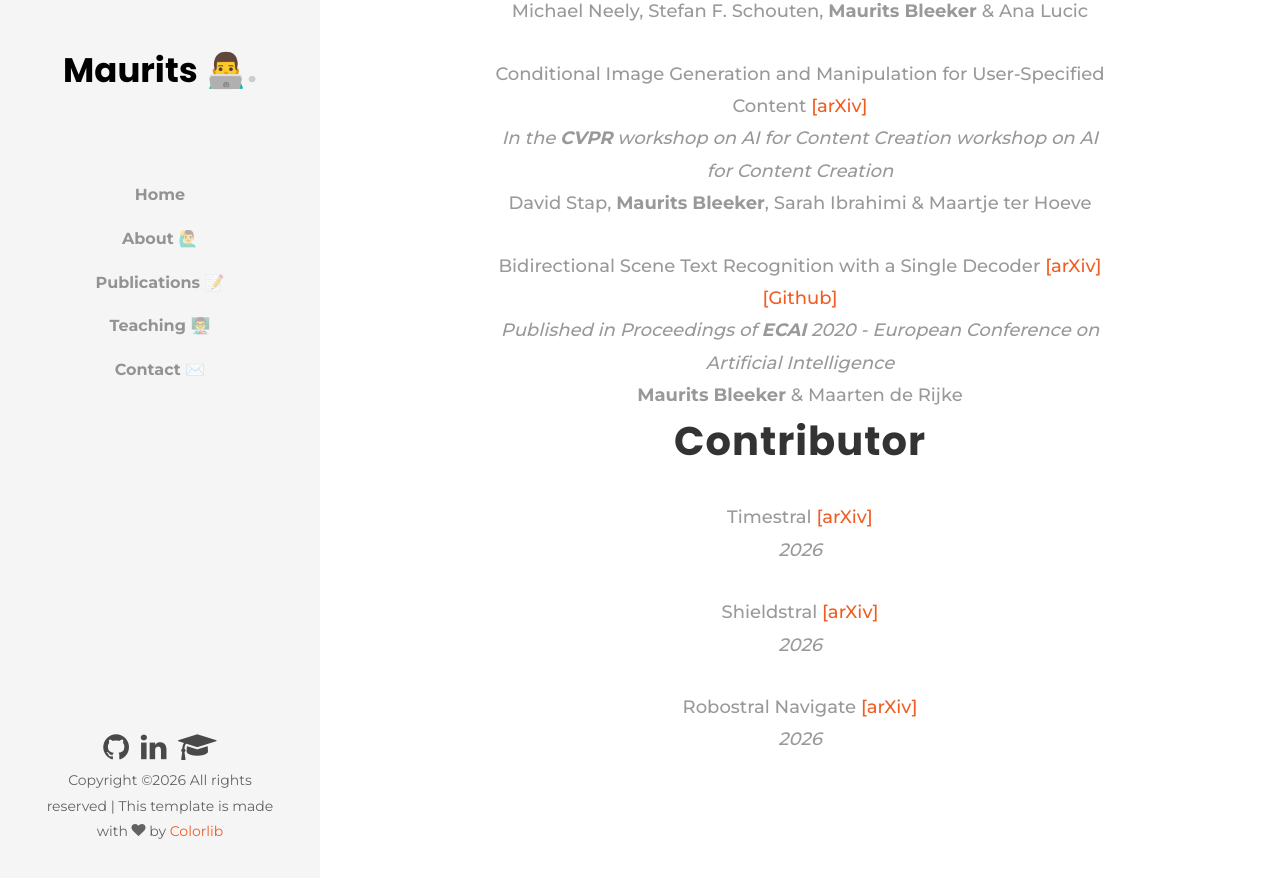
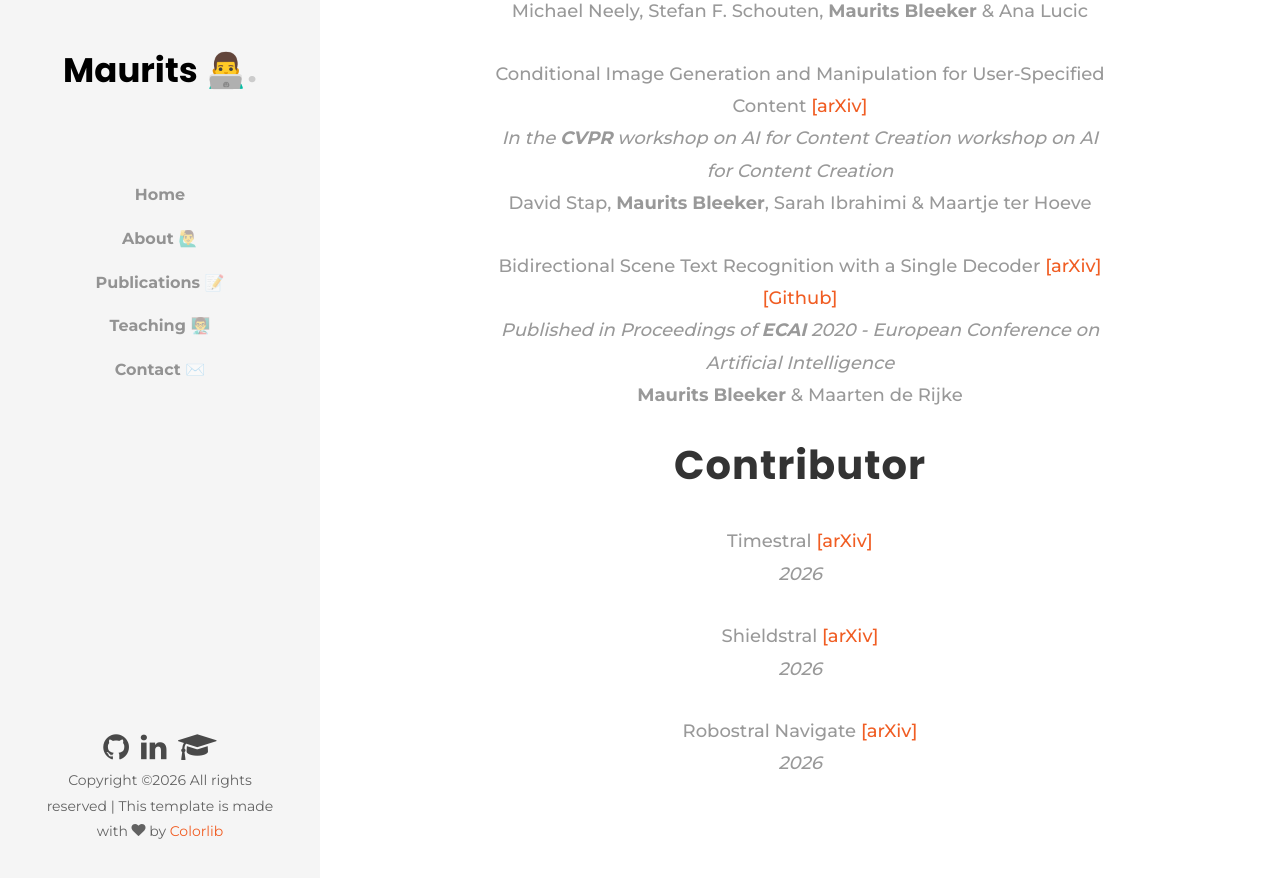
Before and after one commit to MauritsBleeker/mauritsbleeker.github.io, a Jekyll site: the page built from publications.md, in a window 1280 px wide and 900 px high, scrolled down 2685 px. Shown: the top 878 px of the window. Built offline with Jekyll 4.4.1, drawn with Linux system fonts in a browser that asks for light colours; some web fonts are replaced.

Commit message:
margin top

```diff
--- a/_layouts/publications.html
+++ b/_layouts/publications.html
@@ -169,7 +169,7 @@
                                 <b>Maurits Bleeker</b> & Maarten de Rijke
                             </p>
                         </div>
-                        <h1 class="mb-4">Contributor</h1>
+                        <h1 class="mb-4 mt-4">Contributor</h1>
                         <div class="publication-block">
                             <p class="paper-title"> Timestral
                                 <a href="https://arxiv.org/abs/2610.37585"> [arXiv] </a>
```
